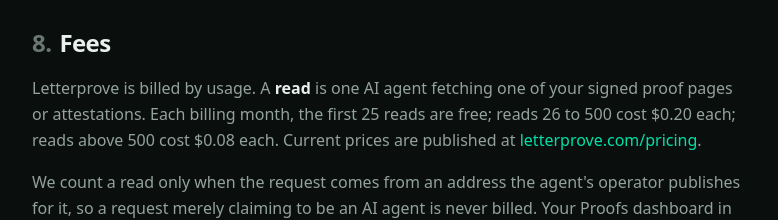
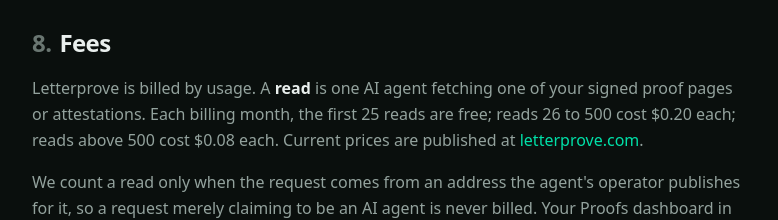
Before and after one commit to letterstory/Letterprove, a Next.js app: page /terms in a window 1280 px wide. Shown: the part 2500-2720 px from the top of the page, without its empty margins (248-1026 px from the left). Built offline with nearby package versions, Linux system fonts and the light colour scheme.

Commit message:
docs(terms): link the pricing section that actually lists read prices
letterprove.com/pricing is the shared template's Letterstory page.

Co-Authored-By: Claude Opus 5.5 <noreply@anthropic.com>

```diff
--- a/src/app/terms/page.tsx
+++ b/src/app/terms/page.tsx
@@ -152,7 +152,7 @@ export default function TermsPage() {
 					Letterprove is billed by usage. A <strong>read</strong> is one AI agent fetching one of
 					your signed proof pages or attestations. Each billing month, the first 25 reads are free;
 					reads 26 to 500 cost $0.20 each; reads above 500 cost $0.08 each. Current prices are
-					published at <a href="https://letterprove.com/pricing">letterprove.com/pricing</a>.
+					published at <a href="https://letterprove.com/#pricing">letterprove.com</a>.
 				</p>
 				<p>
 					We count a read only when the request comes from an address the agent&apos;s operator
```
